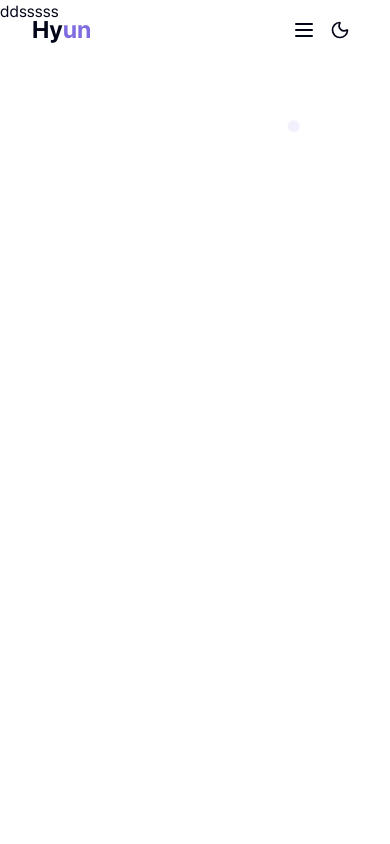
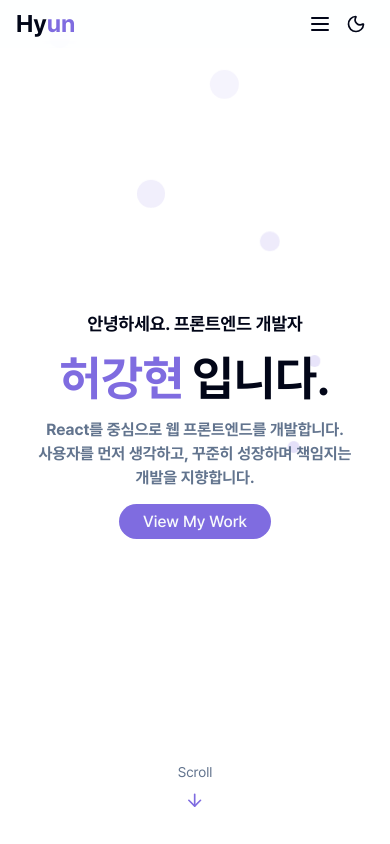
Before and after one commit to GangHyun95/portfolio, a Next.js app: page / in a window 390 px wide. Built offline with nearby package versions, Linux system fonts and the light colour scheme.

Commit message:
feat: HeroSection UI 구현

```diff
--- a/src/app/components/background/StarBackground.tsx
+++ /dev/null
@@ -1,108 +0,0 @@
-'use client';
-
-import { useEffect, useRef, useState } from 'react';
-
-type Star = {
-    id: number;
-    size: number;
-    x: number;
-    y: number;
-    opacity: number;
-    duration: number;
-};
-
-type Meteor = {
-    id: number;
-    size: number;
-    x: number;
-    y: number;
-    delay: number;
-    duration: number;
-};
-
-export default function StarBackground() {
-    const [stars, setStars] = useState<Star[]>([]);
-    const [meteors, setMeteors] = useState<Meteor[]>([]);
-
-    const resizeTimer = useRef<NodeJS.Timeout | null>(null);
-
-    useEffect(() => {
-        createStars();
-        createMeteors();
-
-        const onResize = () => {
-            if (resizeTimer.current) clearTimeout(resizeTimer.current);
-            resizeTimer.current = setTimeout(() => {
-                createStars();
-            }, 200);
-        };
-
-        window.addEventListener('resize', onResize);
-        return () => window.removeEventListener('resize', onResize);
-    }, []);
-
-    const createStars = () => {
-        const count = Math.floor((window.innerWidth * window.innerHeight) / 50000);
-
-        console.log(count);
-        setStars(
-            Array.from({ length: count }, (_, i) => ({
-                id: i,
-                size: Math.random() * 3 + 1,
-                x: Math.random() * 100,
-                y: Math.random() * 100,
-                opacity: Math.random() * 0.5 + 0.5,
-                duration: Math.random() * 4 + 2,
-            })),
-        );
-    };
-
-    const createMeteors = () => {
-        setMeteors(
-            Array.from({ length: 4 }, (_, i) => ({
-                id: i,
-                size: Math.random() * 2 + 1,
-                x: Math.random() * 100,
-                y: Math.random() * 20,
-                delay: i === 0 ? 0 : Math.random() * 5,
-                duration: Math.random() * 3 + 3,
-            })),
-        );
-    };
-
-    return (
-        <div className='fixed inset-0 z-0 overflow-hidden pointer-events-none'>
-            {stars.map((s) => (
-                <div
-                    key={s.id}
-                    className='star animate-pulse-subtle'
-                    style={{
-                        width: `${s.size}px`,
-                        height: `${s.size}px`,
-                        transform: `translate(${s.x}vw, ${s.y}vh)`,
-                        opacity: s.opacity,
-                        animationDuration: `${s.duration}s`,
-                    }}
-                />
-            ))}
-
-            {meteors.map((m) => (
-                <div
-                    key={m.id}
-                    className='absolute left-0 top-0'
-                    style={{ transform: `translate(${m.x}vw, ${m.y}vh)` }}
-                >
-                    <div
-                        className='meteor animate-meteor'
-                        style={{
-                            width: `${m.size * 50}px`,
-                            height: `${m.size * 2}px`,
-                            animationDelay: `${m.delay}s`,
-                            animationDuration: `${m.duration}s`,
-                        }}
-                    />
-                </div>
-            ))}
-        </div>
-    );
-}
--- a/src/app/components/background/index.tsx
+++ /dev/null
@@ -1,21 +0,0 @@
-'use client';
-
-import { useTheme } from 'next-themes';
-import { useEffect, useState } from 'react';
-
-import BubbleBackground from './BubbleBackground';
-import StarBackground from './StarBackground';
-
-export default function ThemeBackground() {
-    const { theme, systemTheme } = useTheme();
-    const [mounted, setMounted] = useState(false);
-
-    useEffect(() => {
-        setMounted(true);
-    }, [])
-
-    if (!mounted) return null;
-
-    const isDark = theme === 'dark' || (theme === 'system' && systemTheme === 'dark');
-    return isDark ? <StarBackground /> : <BubbleBackground />;
-}
--- a/src/app/components/navbar/index.tsx
+++ b/src/app/components/navbar/index.tsx
@@ -8,7 +8,7 @@ import ThemeToggleButton from './ThemeToggleButton';
 
 export default function Navbar() {
     return (
-        <header className='fixed inset-0 flex flex-col h-15'>
+        <header className='fixed inset-0 flex flex-col h-12 backdrop-blur-lg bg-background/50 z-50 md:h-15'>
             <nav className='flex-1 flex items-center container mx-auto'>
                 <Link href='#hero' className='flex items-center h-full text-2xl font-bold'>
                     Hy<span className='text-primary'>un</span>
--- /dev/null
+++ b/src/app/components/section/AboutSection.tsx
@@ -0,0 +1,5 @@
+export default function AboutSection() {
+    return (
+        <section id='about'></section>
+    );
+}
--- /dev/null
+++ b/src/app/components/section/HeroSection.tsx
@@ -0,0 +1,31 @@
+import { ArrowDown } from 'lucide-react';
+
+export default function HeroSection() {
+    return (
+        <section id='hero' className='relative min-h-screen flex flex-col items-center justify-center px-4'>
+            <div className='container max-w-4xl mx-auto text-center z-10 font-bold'>
+                <p className='text-lg animate-fade-in pb-4 md:pb-5 md:text-2xl'>안녕하세요. 프론트엔드 개발자</p>
+                <div className='text-5xl pb-4 md:pb-5 md:text-6xl'>
+                    <span className='text-primary animate-fade-in-delay-1'>허강현</span>
+                    <span className='text-gradient ml-2 animate-fade-in-delay-2'>입니다.</span>
+                </div>
+
+                <div className='text-base text-muted-foreground max-w-3xl mx-auto animate-fade-in-delay-3 md:text-xl'>
+                    <p>React를 중심으로 웹 프론트엔드를 개발합니다.</p>
+                    <p>사용자를 먼저 생각하고, 꾸준히 성장하며 책임지는 개발을 지향합니다.</p>
+                </div>
+
+                <div className='pt-5 animate-fade-in-delay-4'>
+                    <a href='#projects' className='cosmic-button'>View My Work</a>
+                </div>
+            </div>
+
+            <div className='absolute bottom-8 left-1/2 transform -translate-x-1/2 flex flex-col items-center animate-bounce'>
+                <span className='text-sm text-muted-foreground mb-2'>
+                    Scroll
+                </span>
+                <ArrowDown className='size-5 text-primary' />
+            </div>
+        </section>
+    );
+};
--- /dev/null
+++ b/src/app/components/section/index.tsx
@@ -0,0 +1,2 @@
+export { default as HeroSection } from './HeroSection';
+export { default as AboutSection } from './AboutSection';
--- a/src/app/layout.tsx
+++ b/src/app/layout.tsx
@@ -3,7 +3,7 @@ import type { Metadata } from 'next';
 import localFont from 'next/font/local';
 import { ThemeProvider } from 'next-themes';
 
-import ThemeBackground from '@/app/components/background';
+import BubbleBackground from '@/app/components/BubbleBackground';
 import Navbar from '@/app/components/navbar';
 
 import '@/app/styles/globals.css';
@@ -38,7 +38,7 @@ export default function RootLayout({
                     defaultTheme='system'
                     enableSystem
                 >
-                    <ThemeBackground />
+                    <BubbleBackground />
                     <Navbar />
                     <main>
                         {children}
--- a/src/app/page.tsx
+++ b/src/app/page.tsx
@@ -1,5 +1,10 @@
+import { AboutSection, HeroSection } from '@/app/components/section';
+
 export default function Home() {
   return (
-    <>ddsssss</>
+    <>
+      <HeroSection />
+      <AboutSection />
+    </>
   );
 }
--- a/src/app/styles/animations.css
+++ b/src/app/styles/animations.css
@@ -1,57 +1,29 @@
 @layer utilities {
-    .star {
-        @apply absolute rounded-full bg-white;
-        box-shadow: 0 0 10px 2px rgba(255 255 255 / 0.4);
+    .bubble {
+        @apply absolute rounded-full backdrop-blur-sm;
+        background-color: var(--color-primary);
     }
 
-    .meteor {
-        @apply absolute rounded-full;
-        background: linear-gradient(to right, #fff, #fff, transparent);
-        box-shadow: 0 0 10px 5px rgba(255 255 255 / 0.3);
-    }
-
-    .bubble {
-        @apply absolute rounded-full backdrop-blur-sm;
-        background-color: rgba(127, 108, 224);
-    }
-
-    .animate-pulse-subtle {
-        animation: pulse-subtle 4s ease-in-out infinite;
-    }
-
-    .animate-meteor {
-        animation: meteor 5s linear infinite;
-        animation-fill-mode: backwards;
-    }
     .animate-bubble {
         animation-name: bubble-rise;
         animation-timing-function: ease-out;
         animation-iteration-count: infinite;
-        animation-fill-mode: forwards;
     }
-}
 
-@keyframes pulse-subtle {
-    0%,
-    100% {
-        opacity: 0.7;
+    .animate-fade-in {
+        animation: fade-in 0.7s ease-out both;
     }
-    50% {
-        opacity: 1;
+    .animate-fade-in-delay-1 {
+        animation: fade-in 0.7s ease-out 0.2s both;
     }
-}
-
-@keyframes meteor {
-    0% {
-        transform: rotate(215deg) translateX(0);
-        opacity: 0;
+    .animate-fade-in-delay-2 {
+        animation: fade-in 0.7s ease-out 0.4s both;
     }
-    70% {
-        opacity: 1;
+    .animate-fade-in-delay-3 {
+        animation: fade-in 0.7s ease-out 0.6s both;
     }
-    100% {
-        transform: rotate(215deg) translateX(-500px);
-        opacity: 0;
+    .animate-fade-in-delay-4 {
+        animation: fade-in 0.7s ease-out 0.8s both;
     }
 }
 
@@ -68,3 +40,14 @@
         opacity: 0;
     }
 }
+
+@keyframes fade-in {
+    from {
+        opacity: 0;
+        transform: translateY(20px);
+    }
+    to {
+        opacity: 1;
+        transform: translateY(0);
+    }
+}
--- a/src/app/styles/globals.css
+++ b/src/app/styles/globals.css
@@ -4,6 +4,10 @@
 @import "tw-animate-css";
 
 @custom-variant dark (&:is(.dark *));
+
+html {
+    scroll-behavior: smooth;
+}
 
 body {
     font-family: var(--font-pretendard), sans-serif;
--- a/src/app/styles/utilities.css
+++ b/src/app/styles/utilities.css
@@ -1,7 +1,19 @@
 @utility container {
     margin-inline: auto;
-    padding-inline: 2rem;
+    padding-inline: 1rem;
+
+    @media (min-width: 768px) {
+        padding-inline: 2rem;
+    }
+
     @media (min-width: 1400px) {
         max-width: 1400px;
     }
 }
+@layer utilities {
+    .cosmic-button {
+        @apply px-6 py-2 rounded-full bg-primary text-primary-foreground font-medium
+            transition-all duration-300 hover:shadow-[0_0_10px_rgba(139,92,246,0.5)]
+            hover:scale-105 active:scale-95;
+    }
+}
```
Also changed, not shown: src/app/components/BubbleBackground.tsx (renamed from src/app/components/background/BubbleBackground.tsx).
